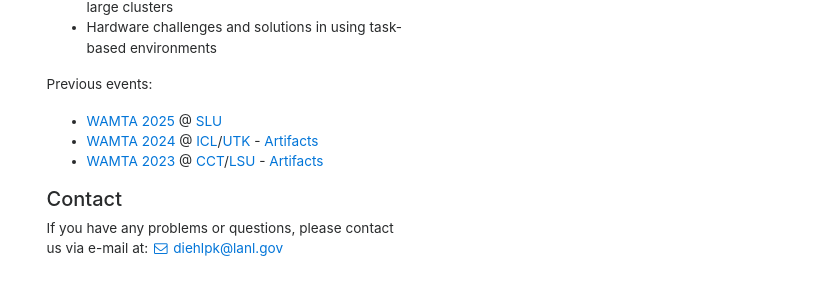
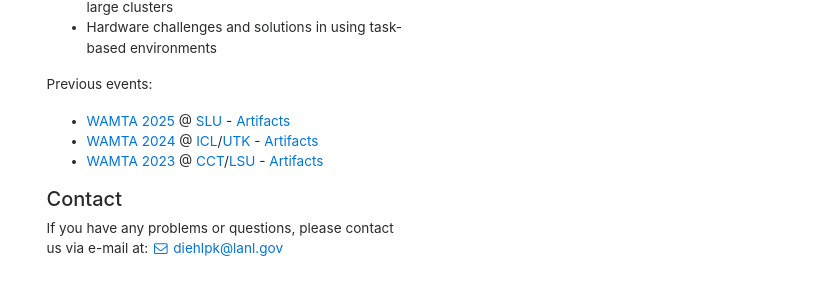
Before and after one commit to wamta26/WAMTA26.github.io, a Jekyll site: the page built from index.md, in a window 1280 px wide. Shown: the part 1421-1726 px from the top of the page, without its empty margins (223-1041 px from the left). Built offline with Jekyll 4.4.1, drawn with Linux system fonts in a browser that asks for light colours; nearby versions of some CDN libraries.

Commit message:
Add WAMTA 25 communtiy

```diff
--- a/index.md
+++ b/index.md
@@ -53,7 +53,7 @@ The topics of interest include, but are by no means limited to:
 
 Previous events:
 
- * [WAMTA 2025](https://wamta25.stellar-group.org/) @ [SLU](https://www.slu.edu/)
+ * [WAMTA 2025](https://wamta25.stellar-group.org/) @ [SLU](https://www.slu.edu/) - [Artifacts](https://zenodo.org/communities/wamta25)
  * [WAMTA 2024](https://wamta24.icl.utk.edu/) @ [ICL](https://icl.utk.edu/)/[UTK](https://www.utk.edu/) - [Artifacts](https://zenodo.org/communities/wamta24)
  * [WAMTA 2023](https://wamta23.stellar-group.org/) @ [CCT](https://www.cct.lsu.edu/)/[LSU](https://lsu.edu/) - [Artifacts](https://zenodo.org/communities/wamta23)
 
```
